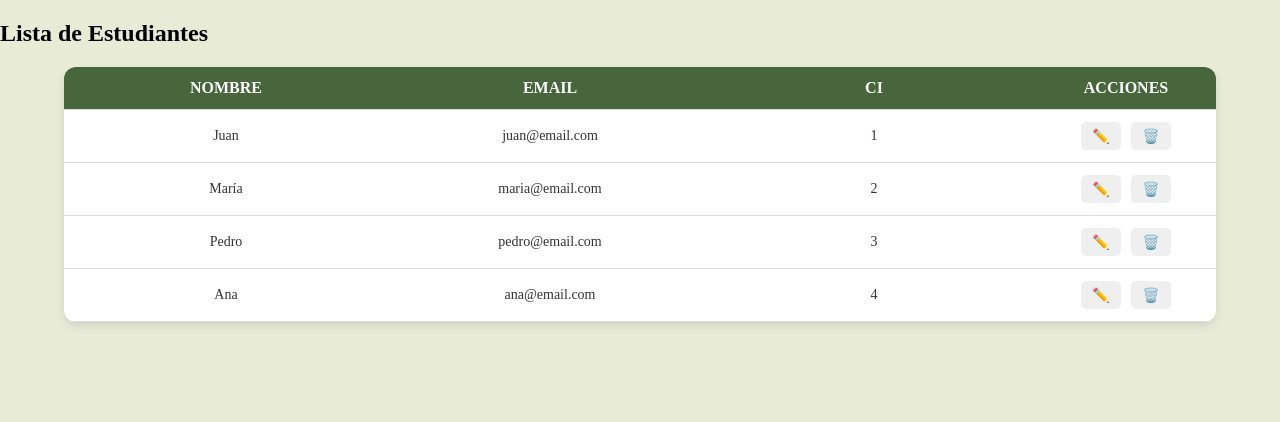
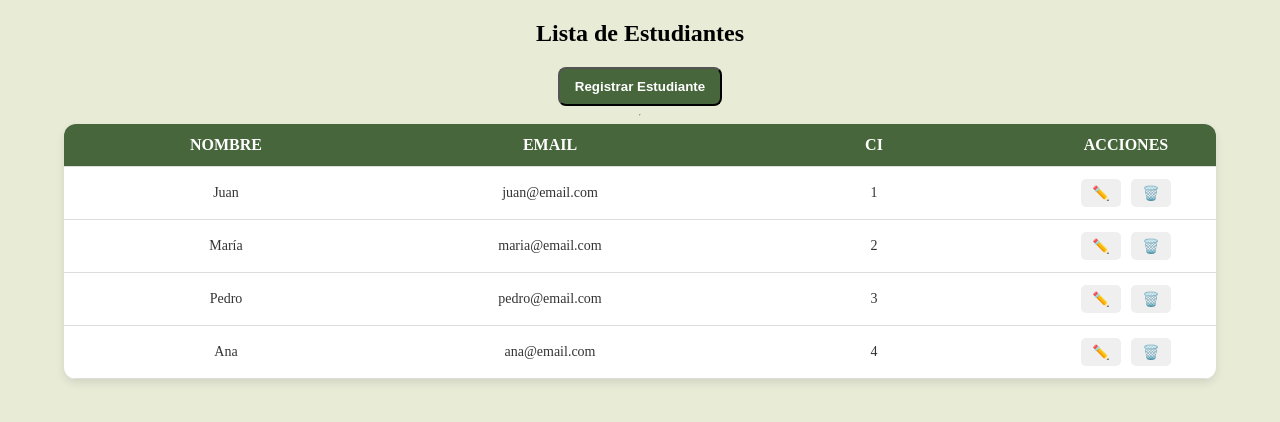
Before and after one commit to anthnyOnt/Frontend-New-School, an Angular app: page /estudiantes in a window 1280 px wide. Shown: the top 422 px of the page. Built offline with nearby package versions, Linux system fonts and the light colour scheme.

Commit message:
Add registrar-estudiante styles

```diff
--- a/src/app/admin/pages/main/main.component.ts
+++ b/src/app/admin/pages/main/main.component.ts
@@ -3,7 +3,7 @@ import { RouterLink, RouterOutlet } from '@angular/router';
 @Component({
   selector: 'app-main',
   standalone: true,
-  imports: [RouterLink, RouterOutlet],
+  imports: [RouterLink],
   templateUrl: './main.component.html',
   styleUrl: './main.component.scss'
 })
--- a/src/app/admin/pages/registrar-estudiante/registrar-estudiante.component.html
+++ b/src/app/admin/pages/registrar-estudiante/registrar-estudiante.component.html
@@ -1,18 +1,27 @@
 <div class="page-container">
     <h1>Registrar Estudiante</h1>
-    <form (submit)="registrar()">
+
+    <form (submit)="registrar()" class="registro-form">
+        <div class="form-group">
             <label>Nombre:</label>
             <input [(ngModel)]="nombre" required />
+        </div>
 
+        <div class="form-group">
             <label>Apellido:</label>
             <input [(ngModel)]="apellido" required />
+        </div>
 
+        <div class="form-group">
             <label>CI:</label>
             <input [(ngModel)]="carnet" required />
+        </div>
 
+        <div class="form-group">
             <label>Email:</label>
             <input [(ngModel)]="email" type="email" required />
+        </div>
 
-        <button type="submit">Registrar</button>
+        <button type="submit" class="btn-registrar">Registrar</button>
     </form>
 </div>
--- a/src/app/admin/pages/registrar-estudiante/registrar-estudiante.component.scss
+++ b/src/app/admin/pages/registrar-estudiante/registrar-estudiante.component.scss
@@ -0,0 +1,53 @@
+.page-container {
+    max-width: 400px;
+    margin: 50px auto;
+    padding: 20px;
+    background-color: #E8ECD7; /* Same background as your other pages */
+    border-radius: 12px;
+    box-shadow: 0 4px 8px rgba(0, 0, 0, 0.1);
+    text-align: center;
+}
+
+h1 {
+    margin-bottom: 20px;
+    color: #47663B; /* Your primary color */
+}
+
+.registro-form {
+    display: flex;
+    flex-direction: column;
+    gap: 15px;
+}
+
+.form-group {
+    display: flex;
+    flex-direction: column;
+    text-align: left;
+}
+
+label {
+    font-weight: bold;
+    margin-bottom: 5px;
+    color: #333;
+}
+
+input {
+    padding: 8px;
+    border: 1px solid #ccc;
+    border-radius: 5px;
+    font-size: 16px;
+}
+
+.btn-registrar {
+    background-color: #47663B; /* Your primary color */
+    color: white;
+    border: none;
+    padding: 10px;
+    border-radius: 5px;
+    cursor: pointer;
+    transition: background 0.3s;
+}
+
+.btn-registrar:hover {
+    background-color: #3a532f;
+}
--- a/src/app/admin/pages/ver-estudiantes/ver-estudiantes.component.html
+++ b/src/app/admin/pages/ver-estudiantes/ver-estudiantes.component.html
@@ -1,5 +1,8 @@
+
+<div class="estudiante-container">
   <h2>Lista de Estudiantes</h2>
-
+  <button class="registrar-button" routerLink="/registrarestudiantes">Registrar Estudiante</button>
+  <hr>
   <table class="estudiantes-table">
     <thead>
       <tr>
@@ -22,3 +25,4 @@
       </tr>
     </tbody>
   </table>
+</div>
--- a/src/app/admin/pages/ver-estudiantes/ver-estudiantes.component.scss
+++ b/src/app/admin/pages/ver-estudiantes/ver-estudiantes.component.scss
@@ -1,3 +1,10 @@
+.estudiante-container {
+  display: flex;
+  flex-direction: column;
+  align-items: center;;
+}
+
+
 .estudiantes-table {
   width: 90%;
   margin: 0 auto;
@@ -6,12 +13,12 @@
   border-radius: 12px;
   overflow: hidden;
   box-shadow: 0 4px 8px rgba(0, 0, 0, 0.1);
-  table-layout: fixed; /* Ensures equal column spacing */
+  table-layout: fixed;
 }
 
 th, td {
   padding: 12px 15px;
-  text-align: center; /* Centers content in all columns */
+  text-align: center;
   border-bottom: 1px solid #ddd;
 }
 
@@ -29,15 +36,13 @@ tr:hover {
 td {
   font-size: 14px;
   color: #333;
-  word-wrap: break-word; /* Ensures text doesn't overflow */
+  word-wrap: break-word;
 }
 
-/* ✅ Ensuring the actions column stays small */
 th:last-child, td:last-child {
   width: 150px; /* Fixed width for action buttons */
 }
 
-/* ✅ Action Buttons */
 .estudiante-actions {
   display: flex;
   gap: 10px;
@@ -68,7 +73,6 @@ th:last-child, td:last-child {
   }
 }
 
-/* ✅ Responsive Fix */
 @media (max-width: 768px) {
   .estudiantes-table {
       width: 100%;
@@ -84,3 +88,18 @@ th:last-child, td:last-child {
       gap: 5px;
   }
 }
+
+.registrar-button {
+  display: inline-block;
+  padding: 10px 15px;
+  border-radius: 8px;
+  background-color: #47663B;
+  color: white;
+  text-decoration: none;
+  font-weight: bold;
+  transition: background 0.3s;
+
+  &:hover {
+      background-color: #36502A;
+  }
+}
--- a/src/app/admin/pages/ver-estudiantes/ver-estudiantes.component.ts
+++ b/src/app/admin/pages/ver-estudiantes/ver-estudiantes.component.ts
@@ -2,13 +2,14 @@ import { Component, OnInit, inject } from '@angular/core';
 import { EstudianteService } from '../../services/estudiante/estudiante.service';
 import { Estudiante } from  '../../../core/interfaces/estudiante';
 import { CommonModule } from '@angular/common';
+import { RouterLink } from '@angular/router';
 
 @Component({
   selector: 'app-ver-estudiantes',
   standalone: true,
   templateUrl: './ver-estudiantes.component.html',
   styleUrls: ['./ver-estudiantes.component.scss'],
-  imports: [CommonModule]
+  imports: [CommonModule, RouterLink]
 })
 export class VerEstudiantesComponent implements OnInit {
   estudiantes: Estudiante[] = [];
--- a/src/app/app.routes.ts
+++ b/src/app/app.routes.ts
@@ -8,7 +8,7 @@ import { MainComponent } from './admin/pages/main/main.component';
 
 export const routes: Routes = [
     {path: '', component: MainComponent},
-    {path: 'registrar', component: RegistrarEstudianteComponent},
+    {path: 'registrarestudiantes', component: RegistrarEstudianteComponent},
     {path: 'estudiantes', component: VerEstudiantesComponent},
     {path: 'grados', component: GradosPageComponent}
 ];
```
Lines whose indentation alone changed are shown as unchanged.
